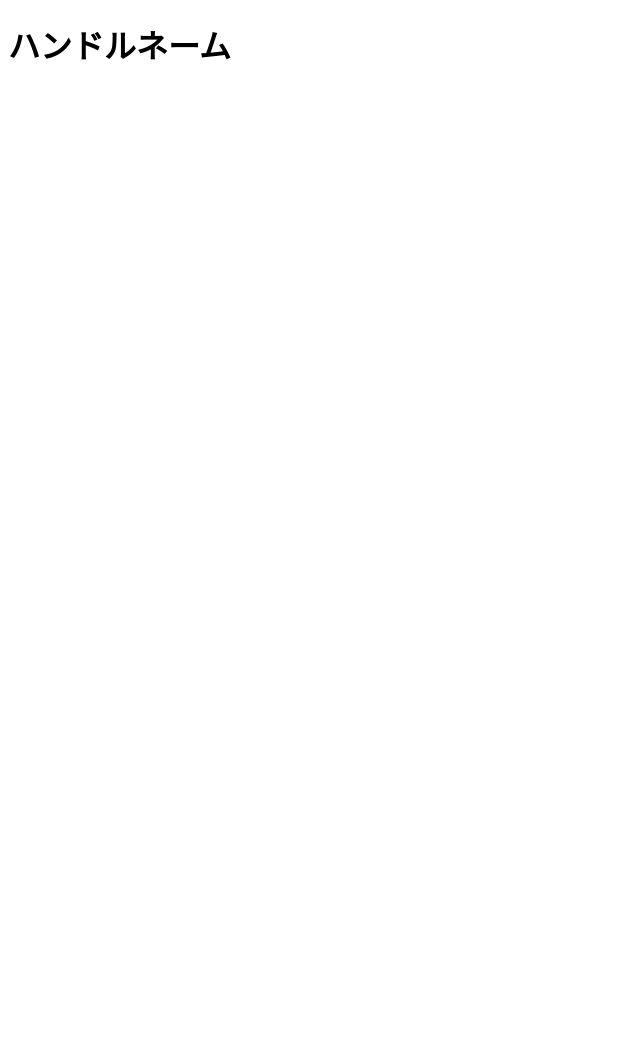
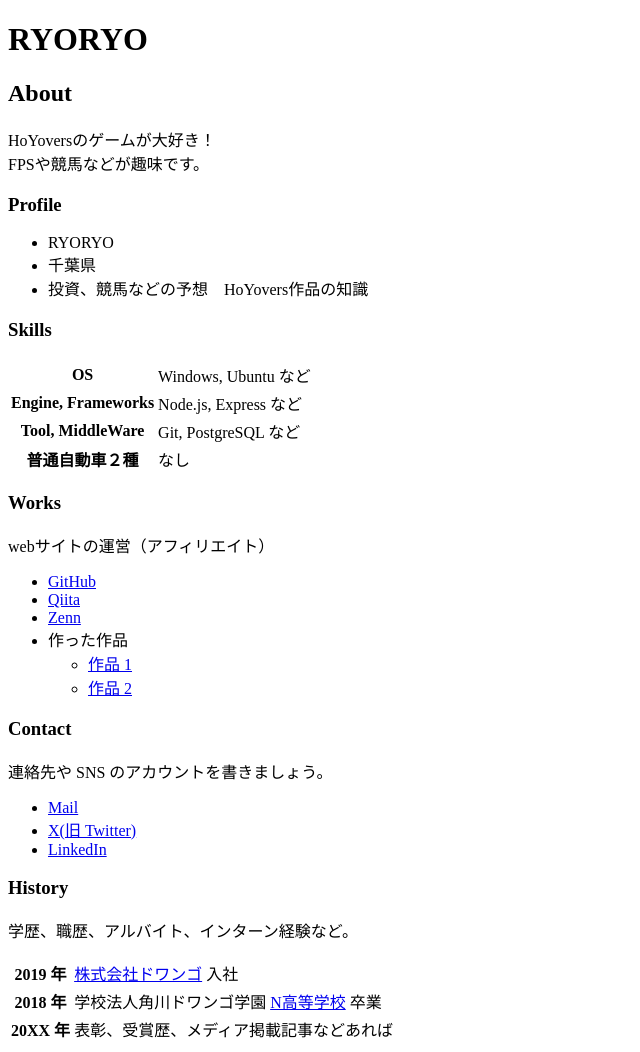
Before and after one commit to RYORYO1006/https-RYORYO1006.github.io, a plain HTML site: page index.html in a window 1280 px wide. Shown: the whole page, without its empty margins (0-640 px from the left). Before the commit the page ends 800 px from the top, so only its background shows below. Drawn offline with Linux system fonts and the light colour scheme.

Commit message:
Update index.html

```diff
--- a/index.html
+++ b/index.html
@@ -6,6 +6,79 @@
     <title>RYORYOのポートフォリオ</title>
   </head>
   <body>
-    <h1>ハンドルネーム</h1>
+    <h1>RYORYO</h1>
   </body>
 </html>
+
+    <h2>About</h2>
+    <p>
+      HoYoversのゲームが大好き！<br>
+      FPSや競馬などが趣味です。
+    </p>
+
+    <h3>Profile</h3>
+    <ul>
+      <li>RYORYO</li>
+      <li>千葉県</li>
+      <li>投資、競馬などの予想　HoYovers作品の知識</li>
+    </ul>
+
+    <h3>Skills</h3>
+    <table>
+      <tr>
+        <th>OS</th>
+        <td>Windows, Ubuntu など</td>
+      </tr>
+      <tr>
+        <th>Engine, Frameworks</th>
+        <td>Node.js, Express など</td>
+      </tr>
+      <tr>
+        <th>Tool, MiddleWare</th>
+        <td>Git, PostgreSQL など</td>
+      </tr>
+      <tr>
+        <th>普通自動車２種</th>
+        <td>なし</td>
+      </tr>
+    </table>
+
+    <h3>Works</h3>
+    <p>webサイトの運営（アフィリエイト）</p>
+    <ul>
+      <li><a href="https://github.com/">GitHub</a></li>
+      <li><a href="https://qiita.com/">Qiita</a></li>
+      <li><a href="https://zenn.dev/">Zenn</a></li>
+      <li>
+        作った作品
+        <ul>
+          <li><a href="https://example.com/">作品 1</a></li>
+          <li><a href="https://example.com/">作品 2</a></li>
+        </ul>
+      </li>
+    </ul>
+
+    <h3>Contact</h3>
+    <p>連絡先や SNS のアカウントを書きましょう。</p>
+    <ul>
+      <li><a href="mailto:name@example.com">Mail</a></li>
+      <li><a href="https://twitter.com/n_yobikou">X(旧 Twitter)</a></li>
+      <li><a href="https://www.linkedin.com/">LinkedIn</a></li>
+    </ul>
+
+    <h3>History</h3>
+    <p>学歴、職歴、アルバイト、インターン経験など。</p>
+    <table>
+      <tr>
+        <th>2019 年</th>
+        <td><a href="https://dwango.co.jp/">株式会社ドワンゴ</a> 入社</td>
+      </tr>
+      <tr>
+        <th>2018 年</th>
+        <td>学校法人角川ドワンゴ学園 <a href="https://nnn.ed.jp/">N高等学校</a> 卒業</td>
+      </tr>
+      <tr>
+        <th>20XX 年</th>
+        <td>表彰、受賞歴、メディア掲載記事などあれば</td>
+      </tr>
+    </table>
```
